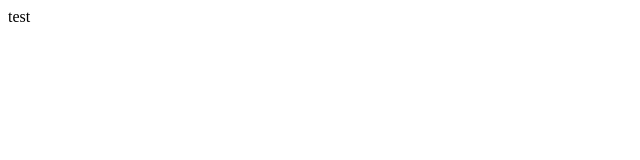
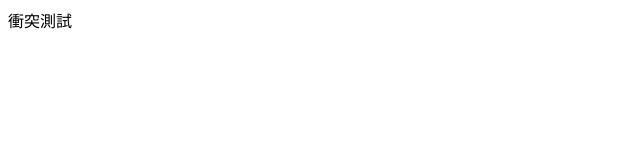
Before and after one commit to zhenq99/my_first_Git, a plain HTML site: page index.html in a window 1280 px wide. Shown: the full height of the page, 0-640 px from the left. Drawn offline with Linux system fonts and the light colour scheme.

Commit message:
Update index.html

```diff
--- a/index.html
+++ b/index.html
@@ -6,6 +6,6 @@
     <title>Document</title>
 </head>
 <body>
-    test
+    <div>衝突測試</div>
 </body>
 </html>
```
